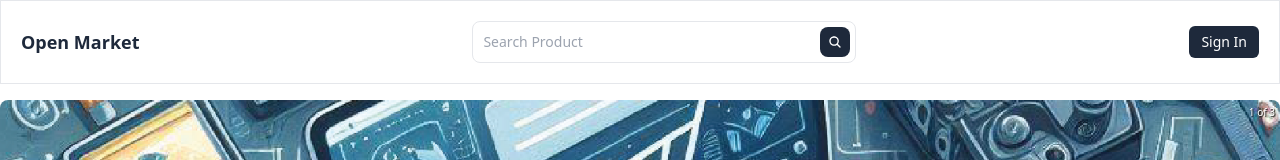
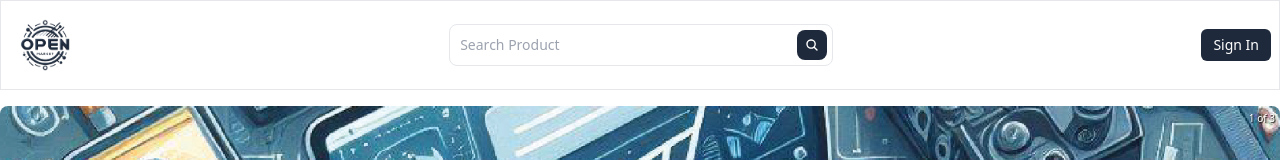
Before and after one commit to aditgocendra/open-market, a Next.js app: page / in a window 1280 px wide. Shown: the top 160 px of the page. Built offline with nearby package versions, Linux system fonts and the light colour scheme; no server answers; the database is empty.

Commit message:
add logo

```diff
--- a/src/components/navbar-component.tsx
+++ b/src/components/navbar-component.tsx
@@ -2,6 +2,7 @@ import Link from "next/link";
 import { IoSearch } from "react-icons/io5";
 import { LinkButtonComponent } from "./link-component";
 import { ButtonDefaultComponent } from "./button-component";
+import Image from "next/image";
 
 import { cookies } from "next/headers";
 import { decrypt } from "@/lib/jwt";
@@ -20,11 +21,14 @@ export default async function NavbarComponent() {
 
   return (
     <nav className='border'>
-      <div className='max-w-screen-xl flex flex-wrap justify-between items-center mx-auto p-5'>
-        <Link
-          href={process.env.NEXT_PUBLIC_APP_URL || "/"}
-          className='text-lg font-bold text-slate-800'>
-          Open Market
+      <div className='max-w-screen-xl flex flex-wrap justify-between items-center mx-auto p-2'>
+        <Link href={process.env.NEXT_PUBLIC_APP_URL || "/"}>
+          <Image
+            width={72}
+            height={72}
+            alt='Logo'
+            src='/images/logo/open-market-logo.png'
+          />
         </Link>
 
         <div className='w-1/2 md:w-96 relative'>
```
